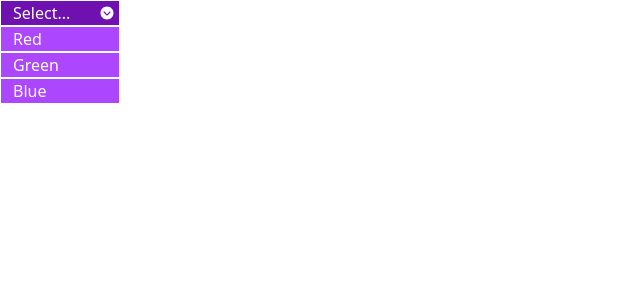
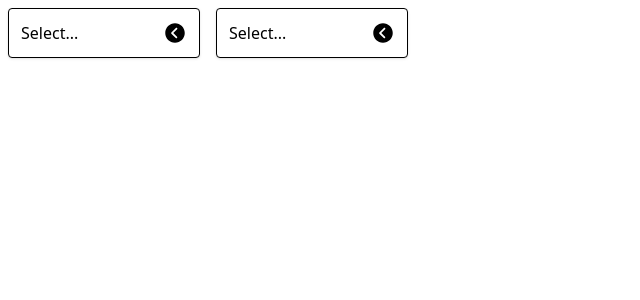
Before and after one commit to jaroslawkubiak/react_v2, a React (Vite) app in the folder 10-comps/: page / in a window 1280 px wide. Shown: the top 300 px of the page, without its empty margins (0-640 px from the left). Built offline with nearby package versions, Linux system fonts and the light colour scheme.

Commit message:
refactor - add panel component

```diff
--- a/10-comps/src/App.js
+++ b/10-comps/src/App.js
@@ -25,9 +25,29 @@ function App() {
     },
   ];
 
+  const options2 = [
+    {
+      label: "Purple",
+      value: "purple",
+    },
+    {
+      label: "Violet",
+      value: "violet",
+    },
+    {
+      label: "Yellow",
+      value: "yellow",
+    },
+  ];
+
   return (
-    <div>
-      <Dropdown options={options} value={selected} onChange={handleSelect} />
+    <div className="flex">
+      <div>
+        <Dropdown options={options} value={selected} onChange={handleSelect} />
+      </div>
+      <div>
+        <Dropdown options={options2} value={selected} onChange={handleSelect} />
+      </div>
     </div>
   );
 }
--- a/10-comps/src/components/Dropdown.js
+++ b/10-comps/src/components/Dropdown.js
@@ -4,8 +4,10 @@ import {
   IoIosArrowDropdownCircle,
 } from "react-icons/io";
 
+import Panel from "./Panel";
+
 export default function Dropdown({ options, value, onChange }) {
-  const [isOpen, setIsOpen] = useState(true);
+  const [isOpen, setIsOpen] = useState(false);
 
   const handleOptionClick = (option) => {
     setIsOpen(false);
@@ -17,7 +19,7 @@ export default function Dropdown({ options, value, onChange }) {
       <div
         onClick={() => handleOptionClick(option)}
         key={option.value}
-        className="text-white bg-purple-500 hover:bg-purple-300 w-30 border-1 pl-3 pr-3 cursor-pointer"
+        className=" hover:bg-sky-100 rounded cursor-pointer p-1"
       >
         {option.label}
       </div>
@@ -25,21 +27,21 @@ export default function Dropdown({ options, value, onChange }) {
   });
 
   const icon = (
-    <span className="text-white">
+    <span className="text-2xl">
       {isOpen ? <IoIosArrowDropdownCircle /> : <IoIosArrowDropleftCircle />}
     </span>
   );
 
   return (
-    <div className="w-48 relative">
-      <span
-        className="bg-purple-800 text-white pl-3 pr-1 border-1 cursor-pointer flex w-30 justify-between items-center"
+    <div className="w-48 relative m-2">
+      <Panel
+        className="flex w-30 justify-between items-center"
         onClick={() => setIsOpen(!isOpen)}
       >
         {value?.label || "Select..."}
         {icon}
-      </span>
-      <div>{isOpen && renderedOption}</div>
+      </Panel>
+      {isOpen && <Panel className="absolute top-full ">{renderedOption}</Panel>}
     </div>
   );
 }
--- /dev/null
+++ b/10-comps/src/components/Panel.js
@@ -0,0 +1,13 @@
+import classNames from "classnames";
+
+export default function Panel({ children, className, ...rest }) {
+  const finalClassNames = classNames(
+    "border rounded p-3 shadow bg-white w-full cursor-pointer",
+    className
+  );
+  return (
+    <div {...rest} className={finalClassNames}>
+      {children}
+    </div>
+  );
+}
```
